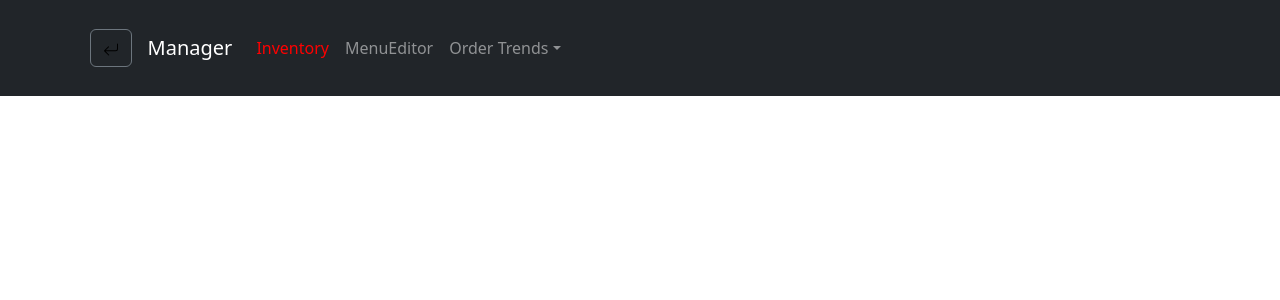
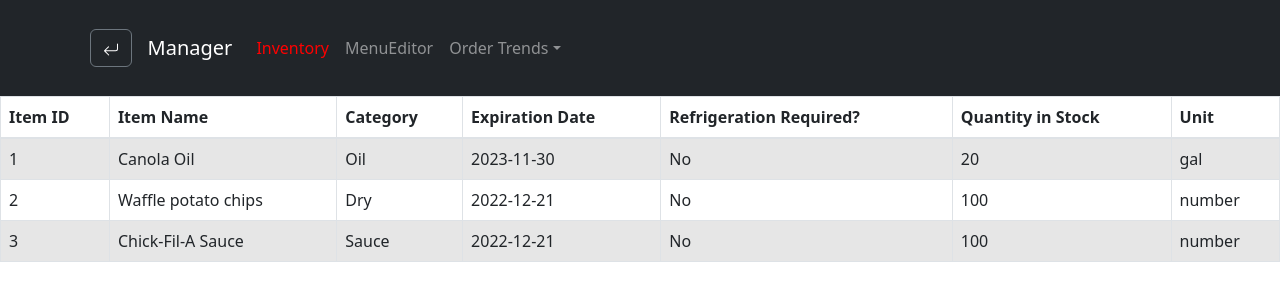
Before and after one commit to CSCE315-F22-Taele/Team-54-Project_3, a React (Create React App) app in the folder my-app/: page /Inventory in a window 1280 px wide. Shown: the top 300 px of the page. Built offline with nearby package versions, Linux system fonts and the light colour scheme.

Commit message:
Can view inventory as a table in Manager user, currently pulling from sample data

```diff
--- a/my-app/src/pages/Manager/Inventory.js
+++ b/my-app/src/pages/Manager/Inventory.js
@@ -1,10 +1,12 @@
 import React from "react";
+import Table from 'react-bootstrap/Table';
 import Nav from 'react-bootstrap/Nav';
 import Navbar from 'react-bootstrap/Navbar';
 import Container from 'react-bootstrap/Container';
 import NavDropdown from 'react-bootstrap/NavDropdown';
 import {useNavigate} from "react-router-dom";
 import { ArrowReturnLeft } from 'react-bootstrap-icons';
+import inventory from './InventoryData';
 
 const Inventory = () => {
     let navigate = useNavigate()
@@ -13,9 +15,10 @@ const Inventory = () => {
         navigate(`/${page}`);
     };
     return (
+      <div>
         <Navbar bg="dark" variant="dark" expand="lg">
           <Container>
-      <button onClick={() => handleUpdate("Manager")} type="button" class="btn btn-outline-secondary"><ArrowReturnLeft color="black"/></button>
+            <button onClick={() => handleUpdate("Manager")} type="button" class="btn btn-outline-secondary"><ArrowReturnLeft color="white"/></button>
               <Navbar.Brand>&nbsp;&nbsp; Manager</Navbar.Brand>
               <Navbar.Toggle aria-controls="basic-navbar-nav" />
               <Navbar.Collapse id="basic-navbar-nav">
@@ -33,6 +36,35 @@ const Inventory = () => {
               </Navbar.Collapse>
           </Container>
         </Navbar>
+        <Table striped bordered hover>
+          <thead>
+            <tr>
+              <th>Item ID</th>
+              <th>Item Name</th>
+              <th>Category</th>
+              <th>Expiration Date</th>
+              <th>Refrigeration Required?</th>
+              <th>Quantity in Stock</th>
+              <th>Unit</th>
+            </tr>
+          </thead>
+          <tbody>
+            {inventory.map((i) => {
+              return (
+                <tr>
+                  <td>{i.id}</td>
+                  <td>{i.name}</td>
+                  <td>{i.category}</td>
+                  <td>{i.expiration}</td>
+                  <td>{i.fridge}</td>
+                  <td>{i.quantity}</td>
+                  <td>{i.unit}</td>
+                </tr>
+              )
+            })}
+          </tbody>
+        </Table>
+      </div>
   )
 }
 
--- a/my-app/src/pages/Manager/Manager.js
+++ b/my-app/src/pages/Manager/Manager.js
@@ -24,6 +24,7 @@ const Manager = () => {
             <Nav.Link onClick={() => handleUpdate("Inventory")}>Inventory</Nav.Link>
             <Nav.Link onClick={() => handleUpdate("MenuEditor")}>MenuEditor</Nav.Link>
             <NavDropdown title="Order Trends" id="basic-nav-dropdown">
+              {/* TODO: Need routing in App.js */}
               <NavDropdown.Item href="#report/sales">Sales Report</NavDropdown.Item>
               <NavDropdown.Item href="#report/excess">Excess Report</NavDropdown.Item>
               <NavDropdown.Item href="#report/restock">Restock Report</NavDropdown.Item>
--- a/my-app/src/pages/Manager/MenuEditor.js
+++ b/my-app/src/pages/Manager/MenuEditor.js
@@ -15,7 +15,7 @@ const MenuEditor = () => {
     return (
         <Navbar bg="dark" variant="dark" expand="lg">
       <Container>
-      <button onClick={() => handleUpdate("Manager")} type="button" class="btn btn-outline-secondary"><ArrowReturnLeft color="black"/></button>
+      <button onClick={() => handleUpdate("Manager")} type="button" class="btn btn-outline-secondary"><ArrowReturnLeft color="white"/></button>
         <Navbar.Brand>&nbsp;&nbsp; Manager</Navbar.Brand>
         <Navbar.Toggle aria-controls="basic-navbar-nav" />
         <Navbar.Collapse id="basic-navbar-nav">
--- a/my-app/src/pages/Manager/inventoryData.js
+++ b/my-app/src/pages/Manager/inventoryData.js
@@ -1,5 +1,31 @@
 const inventory = [
-
+    {
+        id: 1,
+        name: 'Canola Oil',
+        category: 'Oil',
+        expiration: '2023-11-30',
+        fridge: 'No',
+        quantity: 20,
+        unit: 'gal'
+    },
+    {
+        id: 2,
+        name: 'Waffle potato chips',
+        category: 'Dry',
+        expiration: '2022-12-21',
+        fridge: 'No',
+        quantity: 100,
+        unit: 'number'
+    },
+    {
+        id: 3,
+        name: 'Chick-Fil-A Sauce',
+        category: 'Sauce',
+        expiration: '2022-12-21',
+        fridge: 'No',
+        quantity: 100,
+        unit: 'number'
+    }
 ];
 
 export default inventory;
```
Lines whose indentation alone changed are shown as unchanged.
